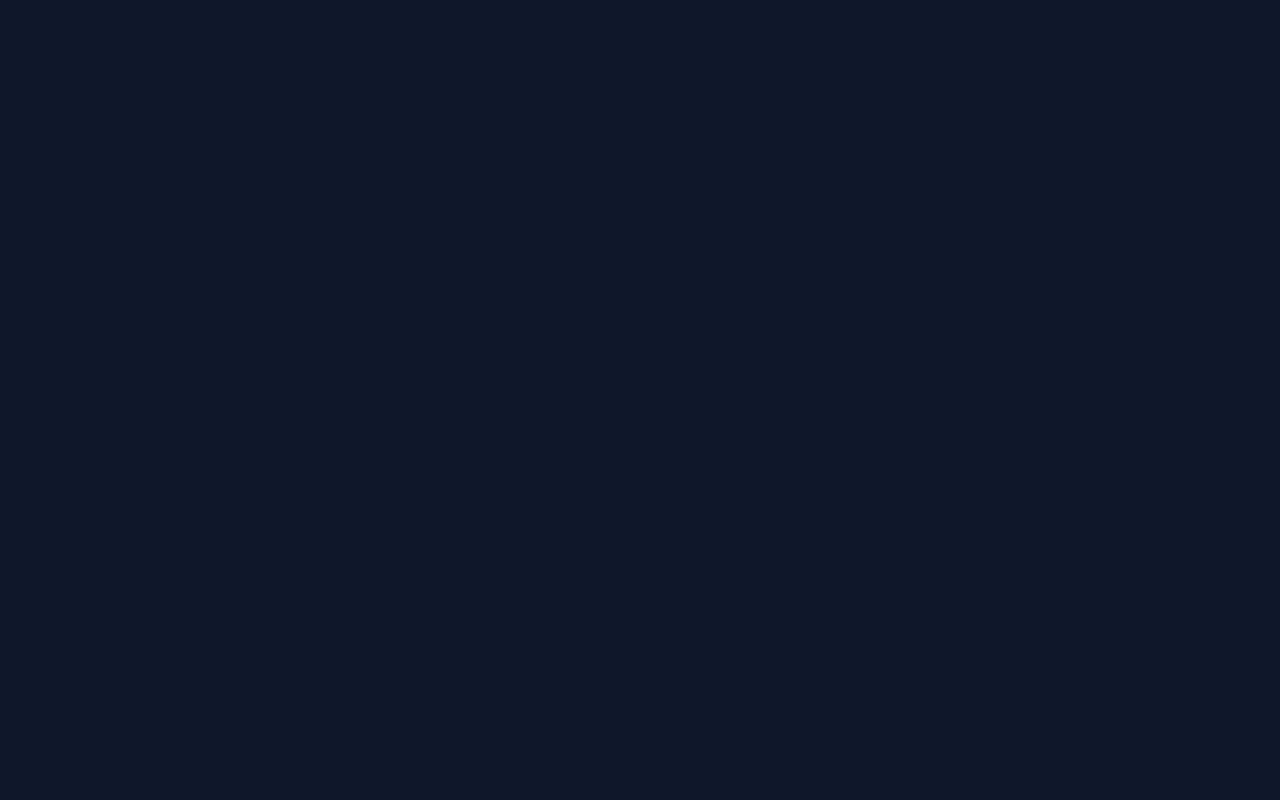
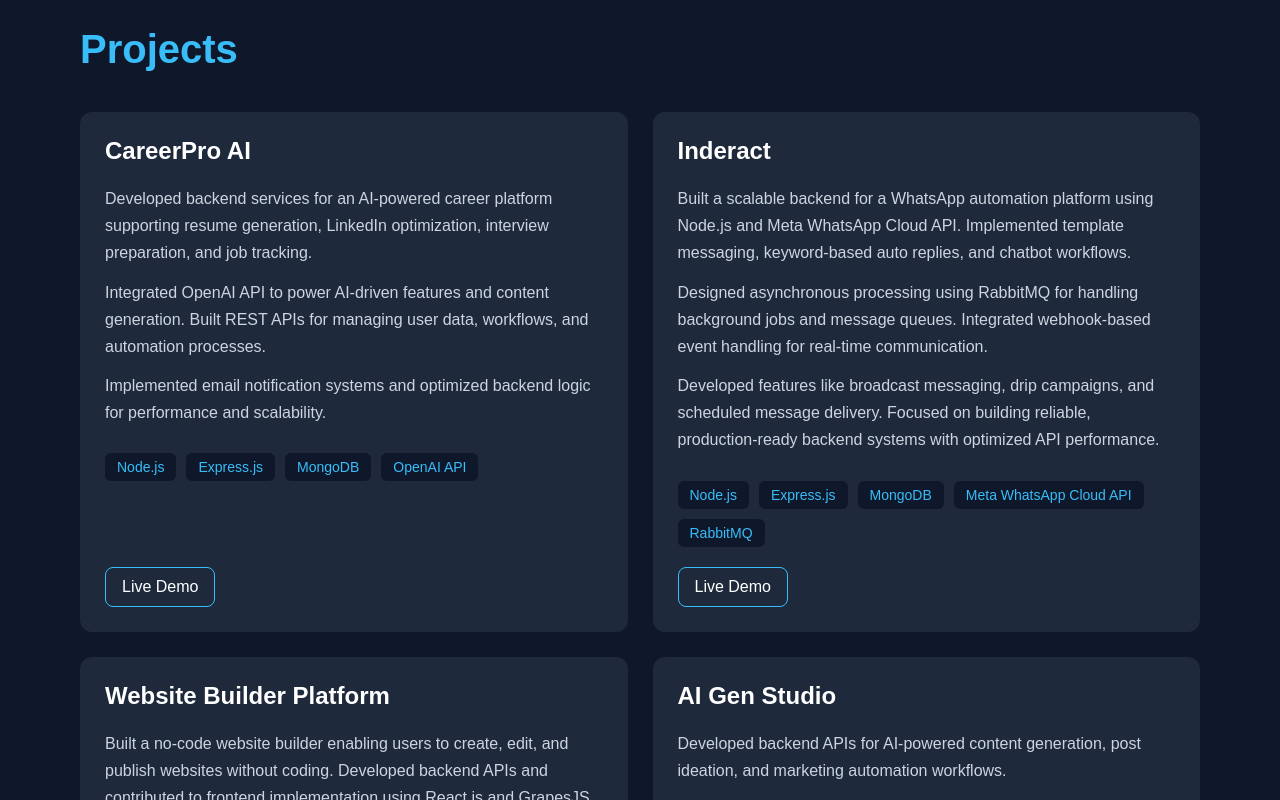
Before and after one commit to Sonaravikumar/portfolio, a React app: page / in a window 1280 px wide. Shown: the part 2780-3580 px from the top of the page. Before the commit the page ends 2673 px from the top, so only its background shows below. Built offline with nearby package versions, Linux system fonts and the light colour scheme; the HTML template or start-up script is replaced by a standard one.

Commit message:
projec added

```diff
--- a/src/App.tsx
+++ b/src/App.tsx
@@ -3,6 +3,7 @@ import Navbar from "./components/Navbar";
 import About from "./components/About";
 import Skills from "./components/Skills";
 import Experience from "./components/experience/Experience";
+import Projects from "./components/projects/Projects";
 
 function App() {
   return (
@@ -12,6 +13,7 @@ function App() {
       <About />
       <Skills />
       <Experience />
+      <Projects />
     </>
   );
 }
--- a/src/components/experience/ExperienceCard.tsx
+++ b/src/components/experience/ExperienceCard.tsx
@@ -20,6 +20,8 @@ function ExperienceCard({
           <li key={point}>{point}</li>
         ))}
       </ul>
+
+      <p><strong>Skills:</strong> {experience.skills.join(", ")}</p>
     </div>
   );
 }
--- /dev/null
+++ b/src/components/projects/ProjectCard.tsx
@@ -0,0 +1,37 @@
+import type { Project } from "../../types/portfolio";
+
+interface ProjectCardProps {
+  project: Project;
+}
+
+function ProjectCard({ project }: ProjectCardProps) {
+  return (
+    <article className="project-card">
+      <h3>{project.title}</h3>
+
+      {project.description.map((desc, idx) => (
+        <p key={idx}>{desc}</p>
+      ))}
+
+      <div className="project-technologies">
+        {project.technologies.map((technology) => (
+          <span key={technology}>
+            {technology}
+          </span>
+        ))}
+      </div>
+
+      {project.liveDemo && (
+        <a
+          href={project.liveDemo}
+          target="_blank"
+          rel="noreferrer"
+        >
+          Live Demo
+        </a>
+      )}
+    </article>
+  );
+}
+
+export default ProjectCard;
--- /dev/null
+++ b/src/components/projects/Projects.tsx
@@ -0,0 +1,21 @@
+import { projects } from "../../data/portfolio";
+import ProjectCard from "./ProjectCard";
+
+function Projects() {
+  return (
+    <section className="projects">
+      <h2>Projects</h2>
+
+      <div className="projects-container">
+        {projects.map((project) => (
+          <ProjectCard
+            key={project.title}
+            project={project}
+          />
+        ))}
+      </div>
+    </section>
+  );
+}
+
+export default Projects;
--- a/src/data/portfolio.ts
+++ b/src/data/portfolio.ts
@@ -118,3 +118,75 @@ export const experiences = [
     ]
   }
 ];
+
+export const projects = [
+  {
+    title: "CareerPro AI",
+    description:[
+      "Developed backend services for an AI-powered career platform supporting resume generation, LinkedIn optimization, interview preparation, and job tracking.",
+      "Integrated OpenAI API to power AI-driven features and content generation. Built REST APIs for managing user data, workflows, and automation processes.",
+      "Implemented email notification systems and optimized backend logic for performance and scalability."
+    ],
+    technologies: [
+      "Node.js",
+      "Express.js",
+      "MongoDB",
+      "OpenAI API",
+    ],
+
+    liveDemo:
+      "https://careerpro-ai.com",
+  },
+
+  {
+    title: "Inderact",
+    description:[
+      "Built a scalable backend for a WhatsApp automation platform using Node.js and Meta WhatsApp Cloud API. Implemented template messaging, keyword-based auto replies, and chatbot workflows.",
+      "Designed asynchronous processing using RabbitMQ for handling background jobs and message queues. Integrated webhook-based event handling for real-time communication.",
+      "Developed features like broadcast messaging, drip campaigns, and scheduled message delivery. Focused on building reliable, production-ready backend systems with optimized API performance."
+    ],
+    technologies: [
+      "Node.js",
+      "Express.js",
+      "MongoDB",
+      "Meta WhatsApp Cloud API",
+      "RabbitMQ"
+    ],
+    liveDemo:
+      "https://inderact.masfob.com",
+  },
+
+  {
+    title: "Website Builder Platform",
+    description:[
+      "Built a no-code website builder enabling users to create, edit, and publish websites without coding. Developed backend APIs and contributed to frontend implementation using React.js and GrapesJS.",
+    ],
+    technologies: [
+      "React.js",
+      "GrapesJS",
+      "Node.js",
+      "Express.js",
+      "MongoDB",
+    ],
+
+    liveDemo:
+      "https://website-builder-2026.netlify.app",
+  },
+
+  {
+    title: "AI Gen Studio",
+    description: [
+      "Developed backend APIs for AI-powered content generation, post ideation, and marketing automation workflows.",
+      "Designed scalable API architecture and integrated AI services to support content creation use cases."
+    ],
+
+    technologies: [
+      "Node.js",
+      "Express.js",
+      "OpenAI API",
+    ],
+
+    liveDemo:
+      "https://aigenstudio-server.onrender.com",
+  },
+];
--- a/src/index.css
+++ b/src/index.css
@@ -105,6 +105,7 @@ body {
   color: #cbd5e1;
 }
 
+/* Skills */
 .skills {
   padding: 80px;
 }
@@ -144,6 +145,7 @@ body {
   color: #cbd5e1;
 }
 
+/* Experience */
 .experience {
   padding: 80px;
 }
@@ -180,3 +182,95 @@ body {
 .experience-card p {
   color: #cbd5e1;
 }
+
+/* Projects */
+.projects {
+  padding: 80px;
+}
+
+.projects h2 {
+  font-size: 40px;
+  color: #38bdf8;
+  margin-bottom: 40px;
+}
+
+.projects-container {
+  display: grid;
+  grid-template-columns: repeat(2, 1fr);
+  gap: 25px;
+}
+
+.project-card {
+  background: #1e293b;
+  padding: 25px;
+  border-radius: 12px;
+
+  display: flex;
+  flex-direction: column;
+}
+
+.project-card h3 {
+  font-size: 24px;
+  margin-bottom: 20px;
+}
+
+.project-card p {
+  color: #cbd5e1;
+  line-height: 1.7;
+  margin-bottom: 12px;
+}
+
+.project-technologies {
+  display: flex;
+  flex-wrap: wrap;
+  gap: 10px;
+  margin-top: 15px;
+  margin-bottom: 20px;
+}
+
+.project-technologies span {
+  background: #0f172a;
+  color: #38bdf8;
+
+  padding: 6px 12px;
+  border-radius: 6px;
+
+  font-size: 14px;
+}
+
+.project-card a {
+  display: inline-block;
+
+  width: fit-content;
+
+  text-decoration: none;
+  color: white;
+
+  border: 1px solid #38bdf8;
+
+  padding: 10px 16px;
+  border-radius: 8px;
+
+  margin-top: auto;
+}
+
+.project-card a:hover {
+  background: #38bdf8;
+  color: #0f172a;
+}
+
+/* Responsive */
+
+@media (max-width: 768px) {
+  .projects {
+    padding: 50px 25px;
+  }
+
+  .projects h2 {
+    font-size: 32px;
+  }
+
+  .projects-container {
+    grid-template-columns: 1fr;
+  }
+}
```
Also changed, not shown: src/types/portfolio.ts (+8 -0 lines), src/components/Projects.tsx (deleted).
